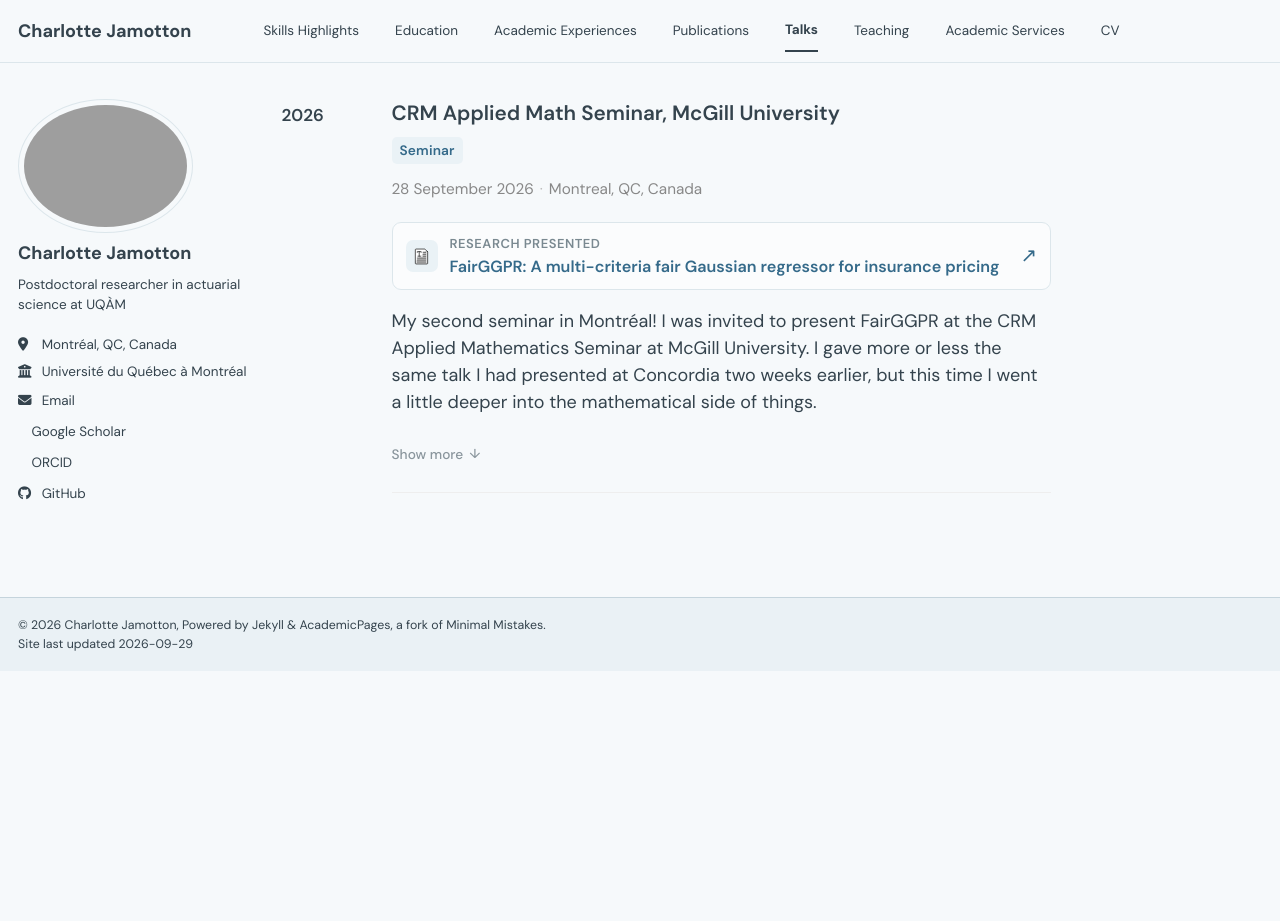
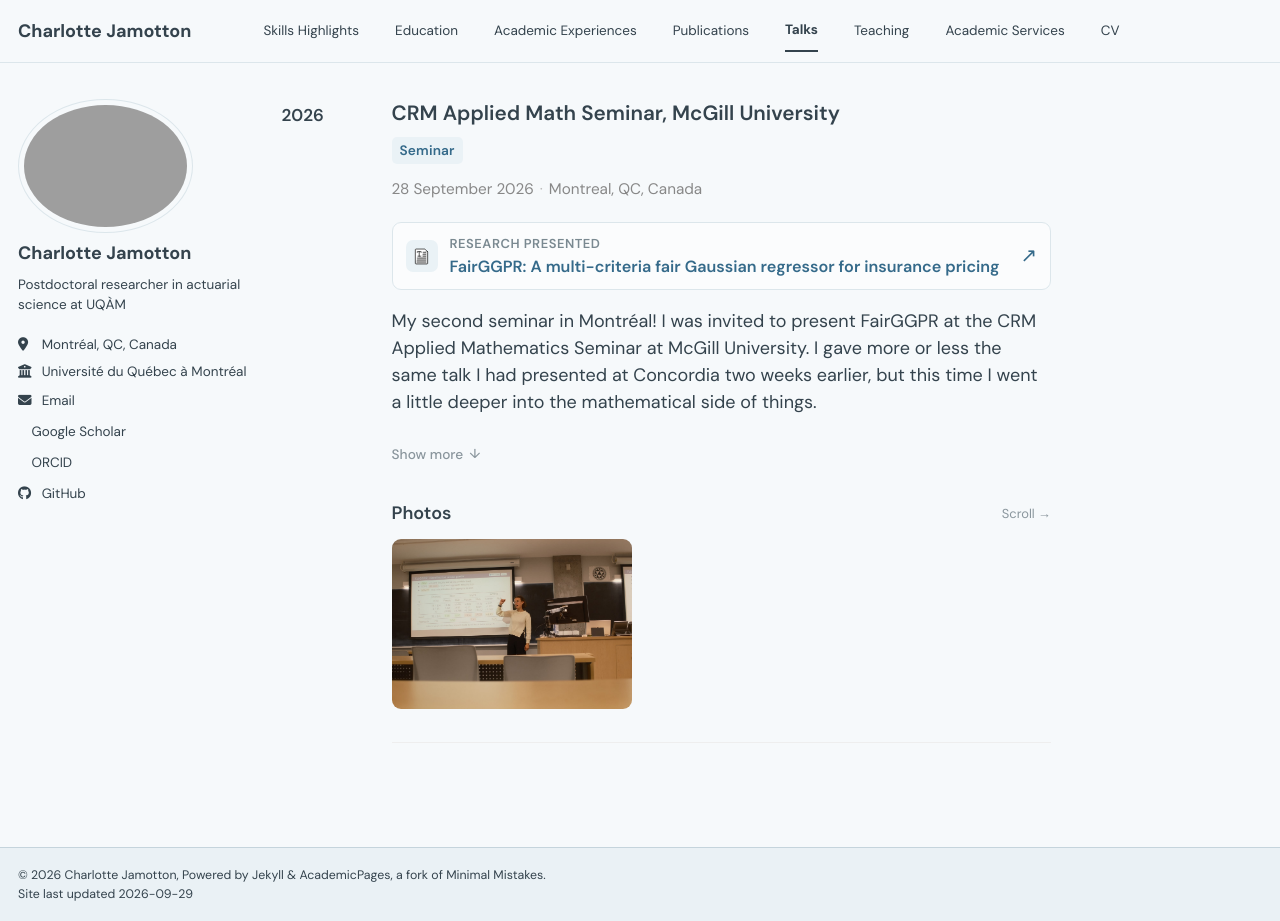
Before and after one commit to charlottonmayo/charlottonmayo.github.io, a Jekyll site: the page built from _talks/FairGGPR/2026-09-28-McGill.md, in a window 1280 px wide and 921 px high. Built offline with Jekyll 4.4.1, drawn with Linux system fonts in a browser that asks for light colours; a style sheet for code colours, icons or effects is not loaded.

Commit message:
McGill talk pic

```diff
--- a/_talks/FairGGPR/2026-09-28-McGill.md
+++ b/_talks/FairGGPR/2026-09-28-McGill.md
@@ -12,6 +12,8 @@ event_type: "Seminar"
 upcoming: false
 article_url: "/publication/2026-FairGGPR"
 layout: talk
+photos:
+  - "/images/talks/FairGGPR/McGill/WhatsApp Image 2026-09-29 at 08.52.01.jpeg"
 ---
 My second seminar in Montréal! I was invited to present FairGGPR at the CRM Applied Mathematics Seminar at McGill University. I gave more or less the same talk I had presented at Concordia two weeks earlier, but this time I went a little deeper into the mathematical side of things.
 
```
Also changed, not shown: images/talks/FairGGPR/McGill/WhatsApp Image 2026-09-29 at 08.52.01.jpeg (added).
